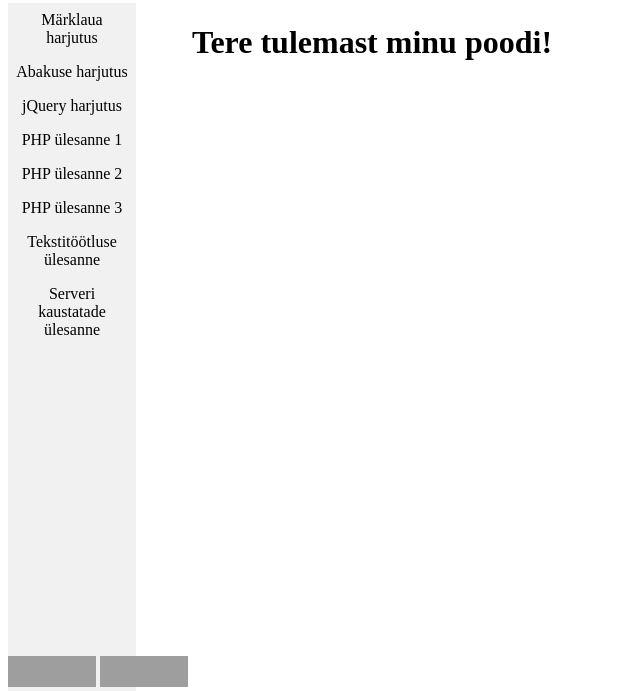
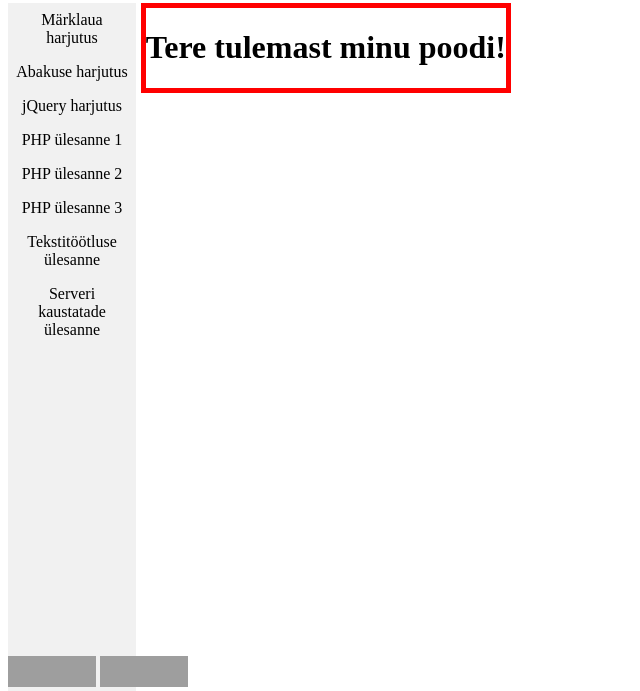
Before and after one commit to mpalmeos/Koduleht, a PHP site: page / in a window 1280 px wide. Shown: the part 109-800 px from the top of the page, without its empty margins (0-640 px from the left). Run offline with PHP 8.4, Linux system fonts and the light colour scheme; some libraries are stand-ins or nearby versions; grey boxes are pictures that could not be loaded.

Commit message:
mängin borderitega

```diff
--- a/Model/Style.css
+++ b/Model/Style.css
@@ -33,9 +33,9 @@
 }
 
 #content {
-	border: solid 5 px red;
+	border: solid 5px red;
 	position: fixed;
-	left: 15%;
+	left: 11%;
 }
 
 li a {
```
